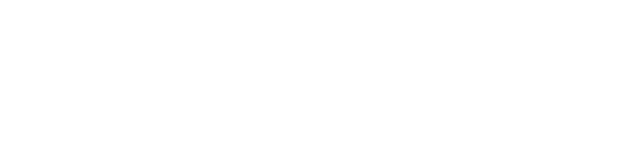
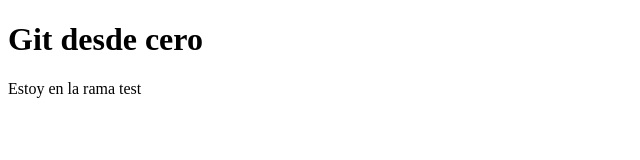
Before and after one commit to melissa2408/practicas-git, a plain HTML site: page index.html in a window 1280 px wide. Shown: the whole page, without its empty margins (0-640 px from the left). Drawn offline with Linux system fonts and the light colour scheme.

Commit message:
Se hixo un cambio a index.html desde la rama test

```diff
--- a/index.html
+++ b/index.html
@@ -7,6 +7,9 @@
     <title>Repositorio Clonado</title>
 </head>
 <body>
-
+    <h1>Git desde cero</h1>
+    <section>
+        <p>Estoy en la rama test</p>
+    </section>
 </body>
 </html>
```
